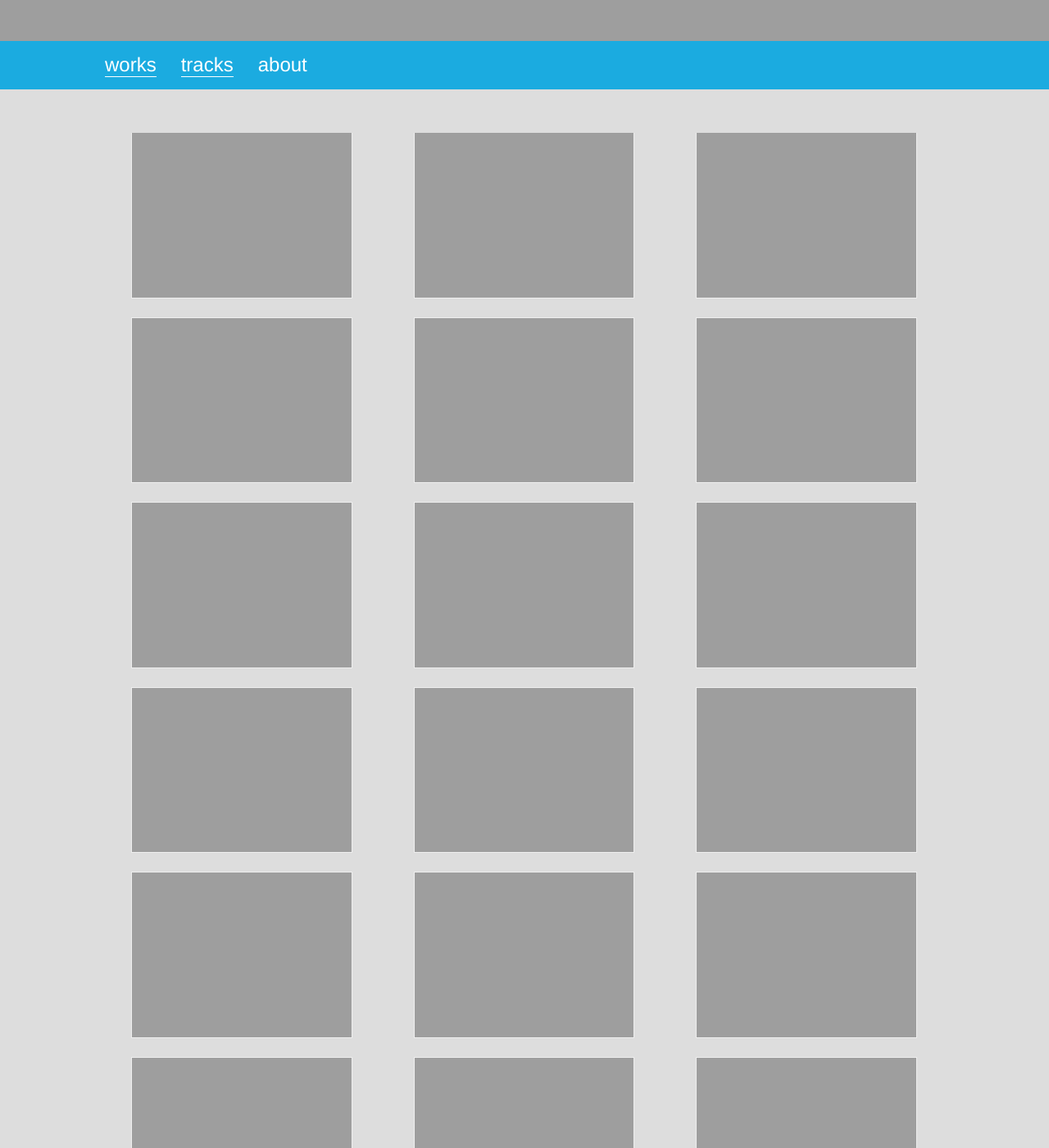
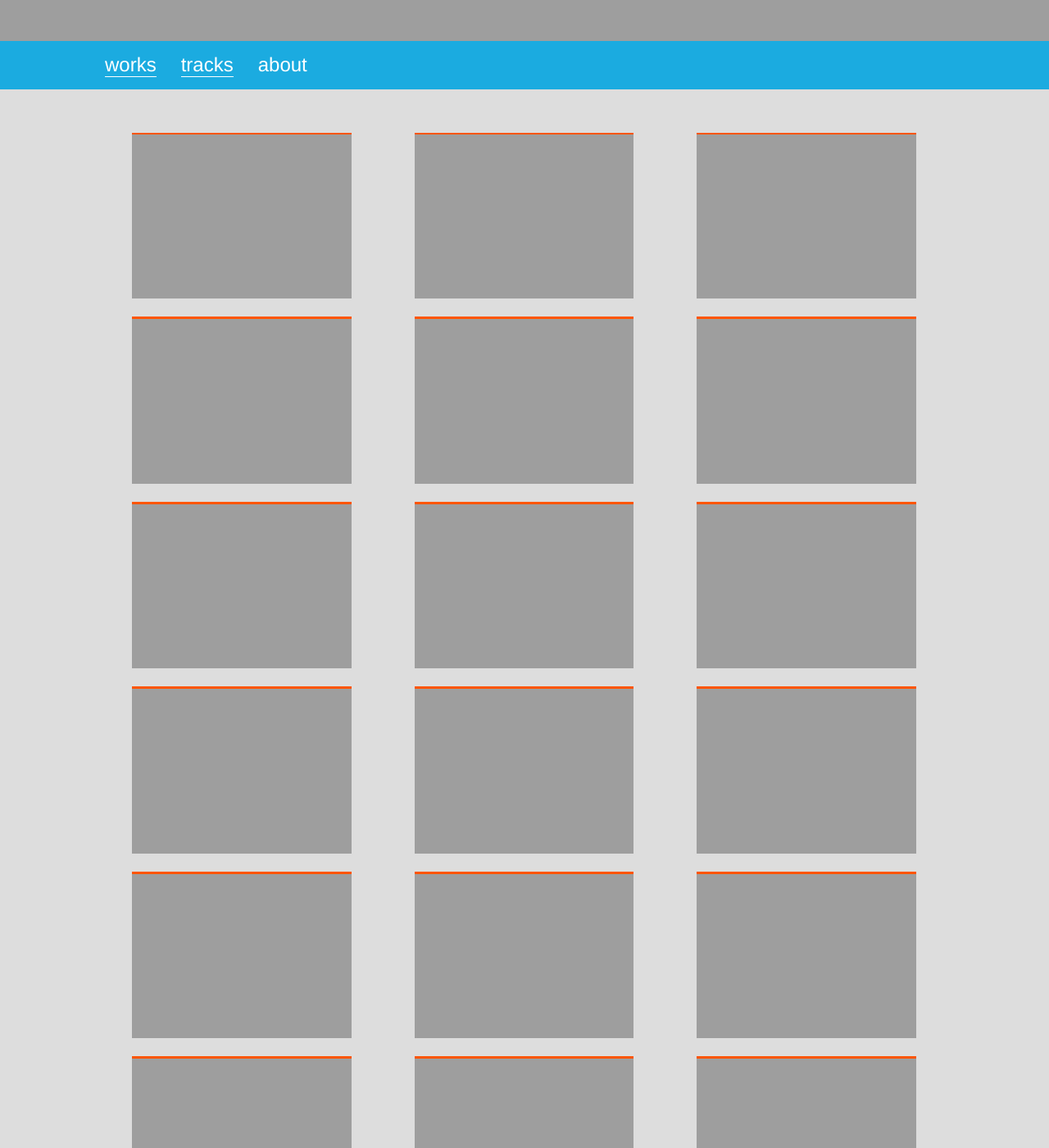
Before and after one commit to michielkauwatjoe/jekyll-portfolio, a Jekyll site: the page built from index.html, in a window 1280 px wide and 1400 px high. Shown: the whole window at 82% size. Built offline with Jekyll 4.4.1, drawn with Linux system fonts in a browser that asks for light colours; some web fonts are replaced.

Commit message:
Stylings.

```diff
--- a/_sass/_grid.scss
+++ b/_sass/_grid.scss
@@ -46,7 +46,7 @@
 	}
 
 #griduneven img {
-    border: 1px solid #eee;
+    border-top: 3px solid #f50;
 }
 
 .gridwrappersquare {
--- a/index.html
+++ b/index.html
@@ -91,13 +91,6 @@ layout: general
 
 <div class="gridwrappersquare">
 <div class="gridsquare">
-<a href="{{site.baseurl}}/works/death/">
-<img class="gridsquareimage" src="{{site.bucket}}/works/death-michielkauwatjoe.com-medium.jpg"/></a>
-</div>
-</div>
-
-<div class="gridwrappersquare">
-<div class="gridsquare">
 <a href="{{site.baseurl}}/works/microcebus-murinus-x-neofenetia-falcata/">
 <img class="gridsquareimage" src="{{site.bucket}}/works/microcebus-murinus-x-neofenetia-falcata-michielkauwatjoe.com-medium.jpg"/></a>
 </div>
@@ -160,13 +153,6 @@ layout: general
 
 <div class="gridwrappersquare">
 <div class="gridsquare">
-<a href="{{site.baseurl}}/works/papua-new-guinea/">
-<img class="gridsquareimage" src="{{site.bucket}}/works/papua-new-guinea-michielkauwatjoe.com-medium.jpg"/></a>
-</div>
-</div>
-
-<div class="gridwrappersquare">
-<div class="gridsquare">
 <a href="{{site.baseurl}}/works/submerged-3/">
 <img class="gridsquareimage" src="{{site.bucket}}/works/submerged-3-michielkauwatjoe.com-medium.jpg"/></a>
 </div>
@@ -214,27 +200,6 @@ layout: general
 </div>
 </div>
 
-<div class="gridwrappersquare">
-<div class="gridsquare">
-<a href="{{site.baseurl}}/works/lynch/">
-<img class="gridsquareimage" src="{{site.bucket}}/works/lynch-michielkauwatjoe.com-medium.jpg"/></a>
-</div>
-</div>
-
-<div class="gridwrappersquare">
-<div class="gridsquare">
-<a href="{{site.baseurl}}/works/hospet/">
-<img class="gridsquareimage" src="{{site.bucket}}/works/hospet-michielkauwatjoe.com-medium.jpg"/></a>
-</div>
-</div>
-
-<div class="gridwrappersquare">
-<div class="gridsquare">
-<a href="{{site.baseurl}}/works/freeze/">
-<img class="gridsquareimage" src="{{site.bucket}}/works/freeze-michielkauwatjoe.com-medium.jpg"/></a>
-</div>
-</div>
-
 </div>
 </div>
 </section>
```
Also changed, not shown: css/lightbox.min.css.
